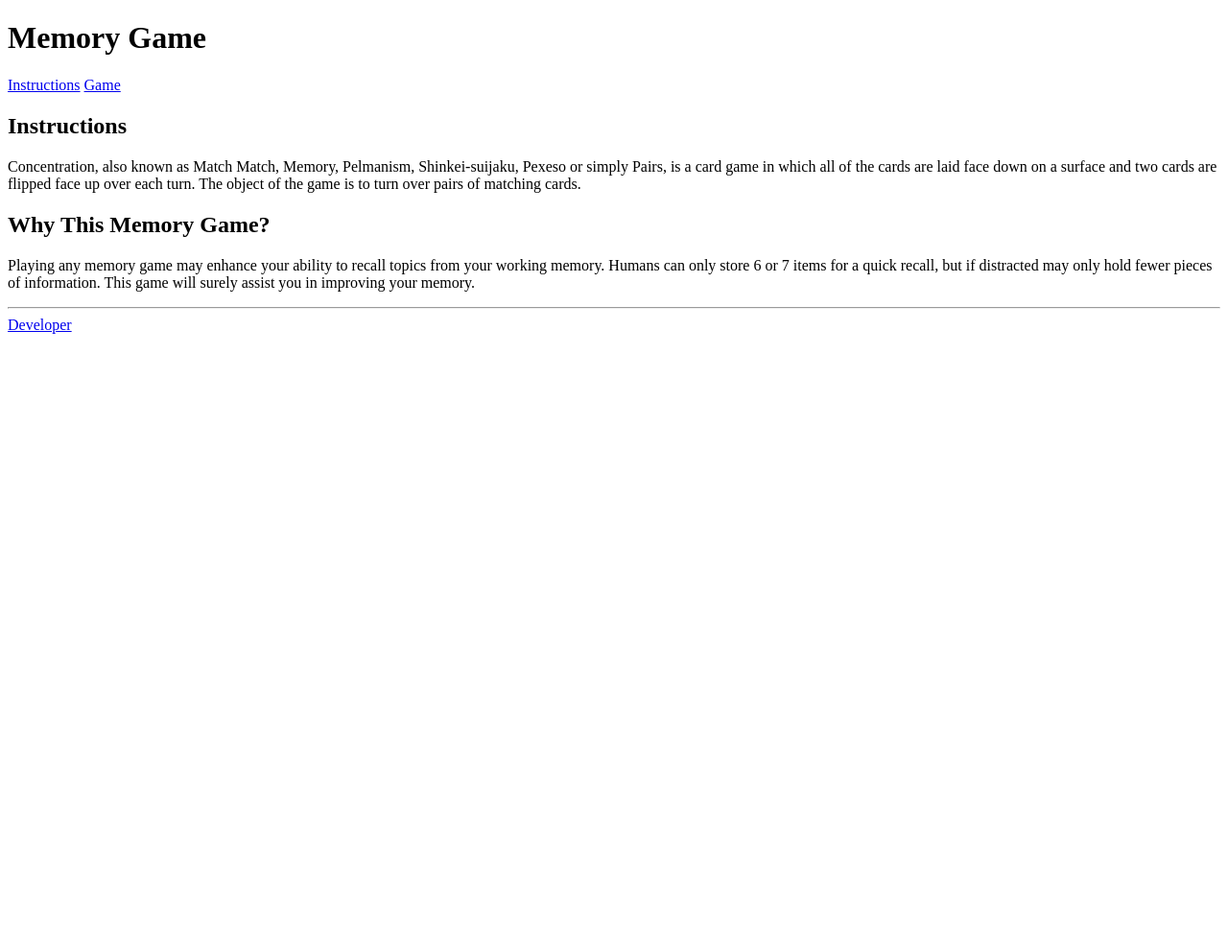
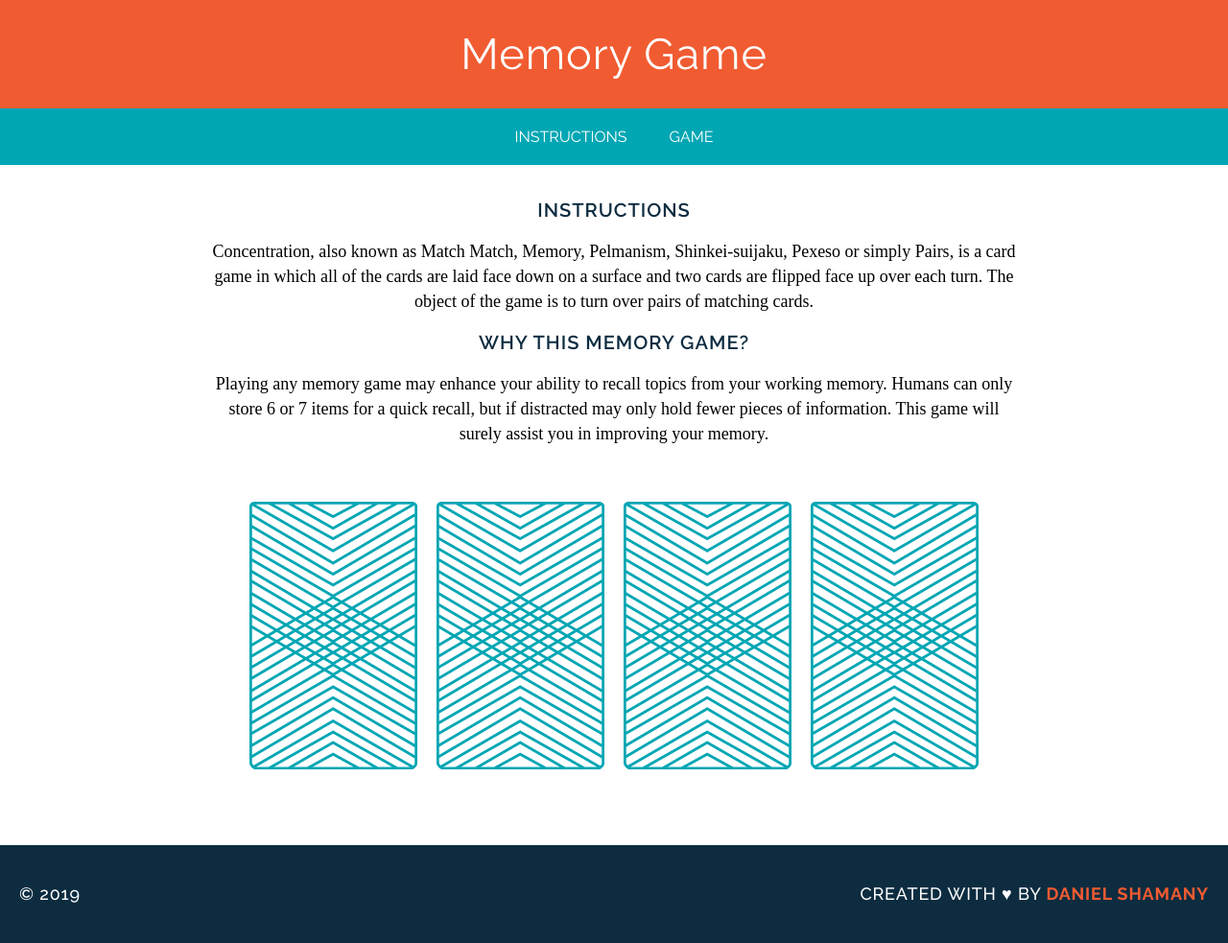
Before and after one commit to dshamany/wdi-fundamentals-memorygame, a plain HTML site: page memory_game/index.html in a window 1280 px wide. Shown: the whole page at 96% size. Before the commit the page ends 800 px from the top, so only its background shows below. Drawn offline with Linux system fonts and the light colour scheme; a web font is replaced by a local one.

```diff
--- /dev/null
+++ b/memory_game/css/style.css
@@ -0,0 +1,99 @@
+h1 {
+    font-family: "Raleway", sans-serif;
+    font-weight: 400;
+    font-size: 45px;
+    /* color: #0D2C40; */
+    letter-spacing: 1px;
+    margin: 0;
+}
+
+h2 {
+    font-family: "Raleway", "sans-serif";
+    color: #0D2C40;
+    letter-spacing: 1px;
+    font-weight: 600;
+    font-size: 20px;
+    text-transform: uppercase;
+}
+
+p {
+    font-family: "Droid Serif", serif;
+    line-height: 26px;
+    font-size: 18px;
+}
+
+header {
+    background-color: #F15B31;
+    color: #FFFFFF;
+    padding: 30px 20px;
+}
+
+body {
+    text-align: center;
+    margin: 0;
+}
+
+a {
+    text-decoration: none;
+    text-transform: uppercase;
+    margin: 0 20px;
+    color: #FFF;
+}
+
+.btnNav {
+    font-family: "Raleway", "sans-serif";
+    /* color: #F15B31; */
+}
+
+nav {
+    background-color: #00A6B3;
+    padding: 20px 0;
+}
+
+main {
+    width: 850px;
+    margin: 35px auto;
+}
+
+img {
+    margin: 40px 8px;
+}
+
+footer {
+    text-transform: uppercase;
+    padding: 20px;
+    font-size: 10px;
+    background-color: #0D2C40;
+    color: white;
+    letter-spacing: .08em;
+    font-weight: 500;
+}
+
+.copyright {
+    float: left;
+    font-family: "Raleway", sans-serif;
+}
+
+.message {
+    float: right;
+    font-family: "Raleway", sans-serif;
+}
+
+.clearfix:after {
+    visibility: hidden;
+    display: block;
+    content: " ";
+    clear: both;
+    height: 0;
+    font-size: 0;
+}
+
+.name {
+    color: #F15B31;
+    font-weight: 700;
+}
+
+nav a:hover {
+    border-bottom: 2px solid transparent;
+    border-color: white;
+}
--- a/memory_game/index.html
+++ b/memory_game/index.html
@@ -2,22 +2,39 @@
 <html>
 <head>
     <title>Memory Game</title>
+    <link href="css/style.css" type="text/css" rel="stylesheet">
+    <link href="https://fonts.googleapis.com/css?family=Droid+Serif|Raleway:400,500,600,700" rel="stylesheet">
 </head>
 <body>
-    <h1>Memory Game</h1>
-    <a href="#">Instructions</a>
-    <a href="#">Game</a>
-    <h2>Instructions</h2>
+    <header>
+        <h1>Memory Game</h1>
+    </header>
+    <nav>
+        <a class="btnNav" href="#instructions">Instructions</a>
+        <a class="btnNav" href="#why">Game</a>
+    </nav>
+    <main>
+    <h2 id="instructions">Instructions</h2>
     <p>Concentration, also known as Match Match, Memory, Pelmanism, Shinkei-suijaku, Pexeso or simply Pairs,
         is a card game in which all of the cards are laid face down on a surface and two cards are flipped
         face up over each turn. The object of the game is to turn over pairs of matching cards.
     </p>
-    <h2>Why This Memory Game?</h2>
+    <h2 id="why">Why This Memory Game?</h2>
     <p>Playing any memory game may enhance your ability to recall topics from your working memory.
         Humans can only store 6 or 7 items for a quick recall, but if distracted may only hold fewer
         pieces of information. This game will surely assist you in improving your memory.
     </p>
-    <hr>
-    <a href="https://github.com/dshamany/" target="_blank   ">Developer</a>
+    <div>
+        <img src="images/back.png" alt="Queen of Diamonds">
+        <img src="images/back.png" alt="Queen of Hearts">
+        <img src="images/back.png" alt="King of Diamonds">
+        <img src="images/back.png" alt="King of Hearts">
+    </div>
+    </main>
+    <footer class="clearfix">
+        <p class="copyright">&copy; 2019</p>
+        <p class="message">Created with &hearts; by <span class="name">Daniel Shamany</span></p>
+    </footer>
+    <script src="js/main.js"></script>
 </body>
 </html>
--- /dev/null
+++ b/memory_game/js/main.js
@@ -0,0 +1,13 @@
+console.log("Up and Running");
+
+var cards = ["queen", "queen", "king", "king"];
+var cardsInPlay = [];
+
+if (cardsInPlay.length === 2 && cardsInPlay[0] == cardsInPlay[1])
+{
+    alert("You Found a Match!");
+}
+else
+{
+    alert("Sorry, Try Again.");
+}
```
Also changed, not shown: memory_game/images/back.png (added), memory_game/images/king-of-diamonds.png (added), memory_game/images/king-of-hearts.png (added), memory_game/images/queen-of-diamonds.png (added), memory_game/images/queen-of-hearts.png (added), 1 other file.
